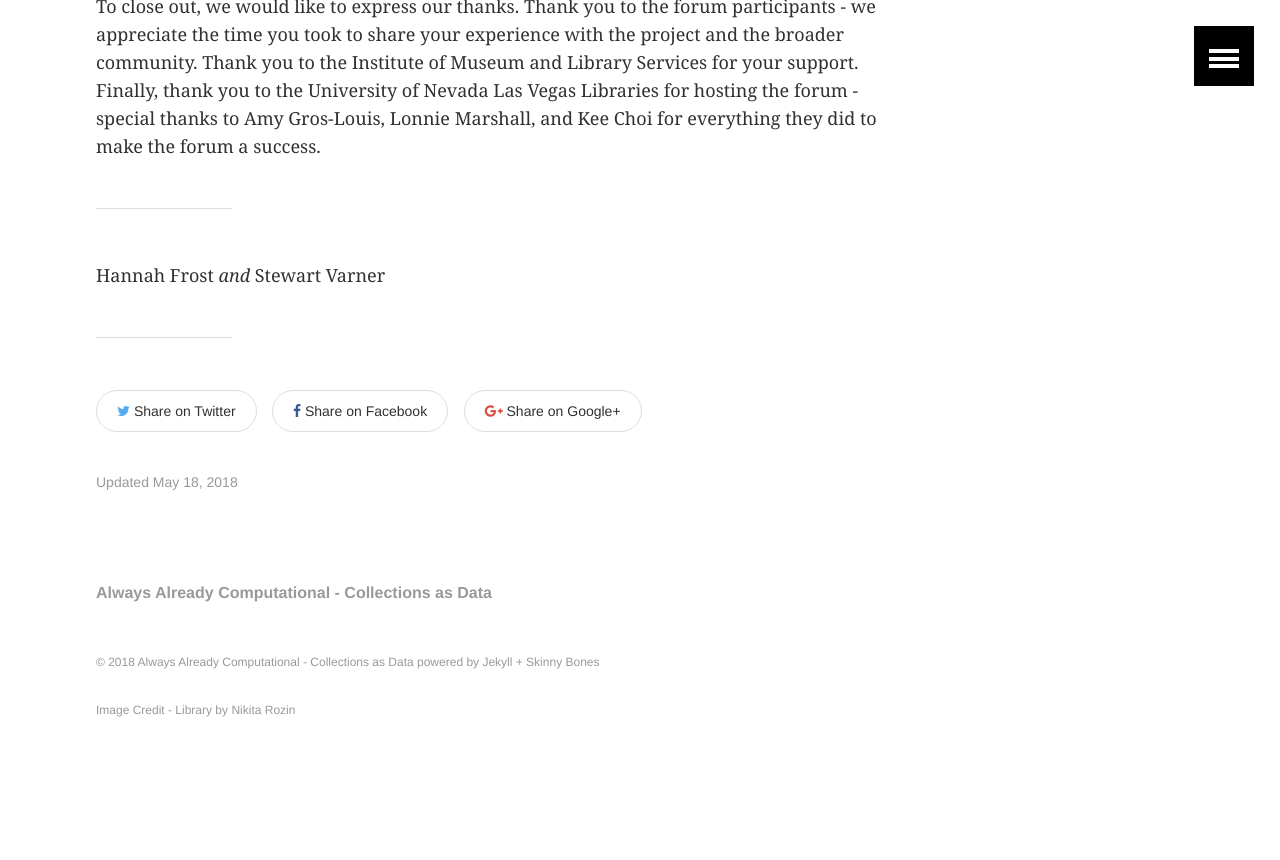
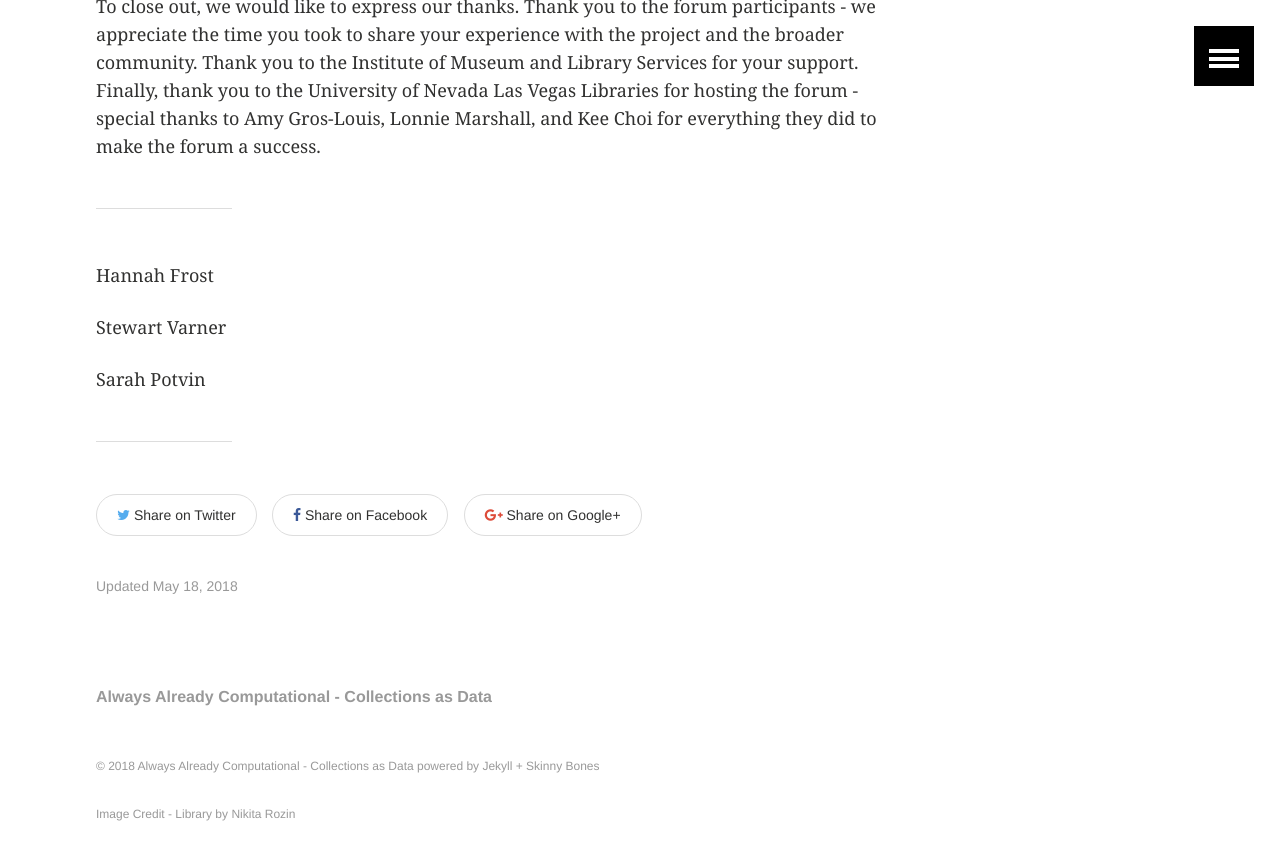
Before and after one commit to collectionsasdata/collectionsasdata.github.io, a Jekyll site: the page built from _posts/2018-05-18-forumrecap.markdown, in a window 1280 px wide and 900 px high, scrolled down 4314 px. Shown: the top 860 px of the window. Built offline with Jekyll 4.4.1, drawn with Linux system fonts in a browser that asks for light colours; before the commit the page ends 5110 px from its top, so only the background shows below that.

Commit message:
Update 2018-05-18-forumrecap.markdown

```diff
--- a/_posts/2018-05-18-forumrecap.markdown
+++ b/_posts/2018-05-18-forumrecap.markdown
@@ -62,4 +62,8 @@ To close out, we would like to express our thanks.  Thank you to the forum parti
 
 ---
 
-Hannah Frost *and* Stewart Varner
+Hannah Frost
+
+Stewart Varner
+
+Sarah Potvin
```
